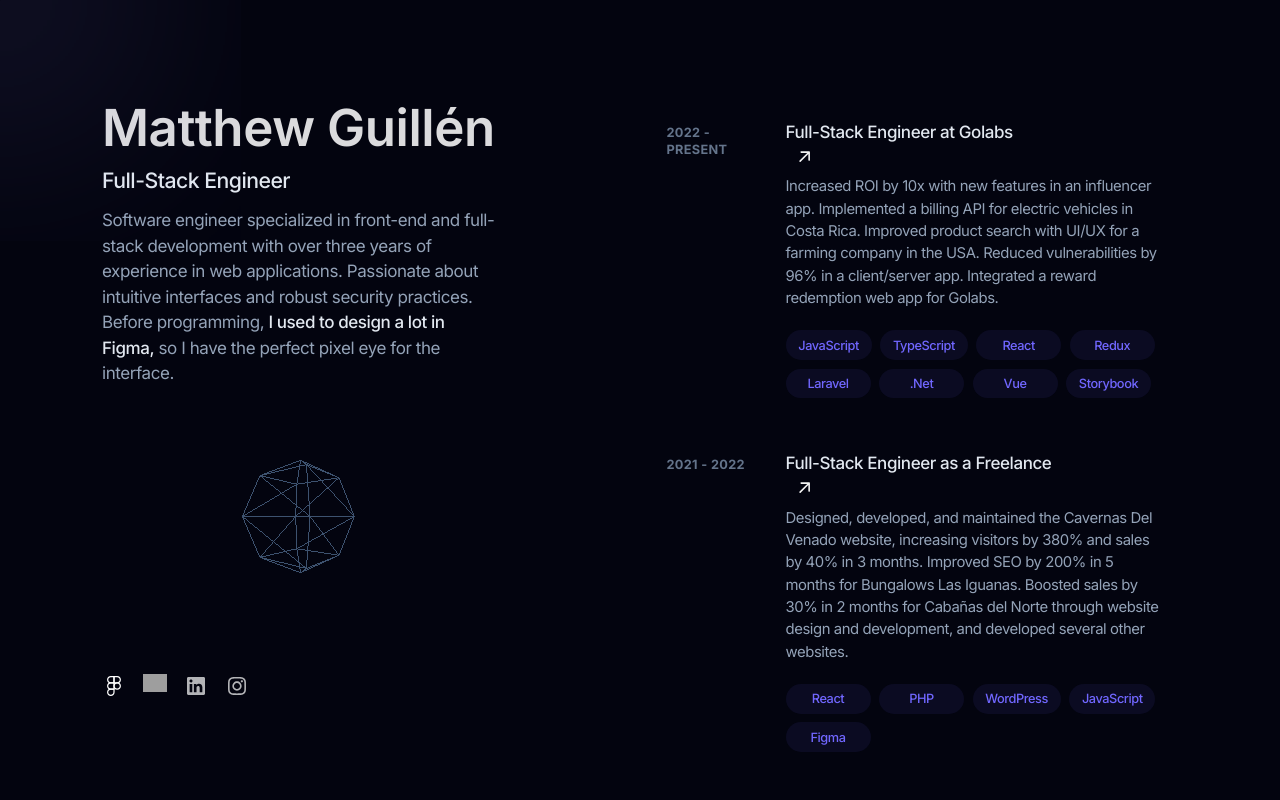
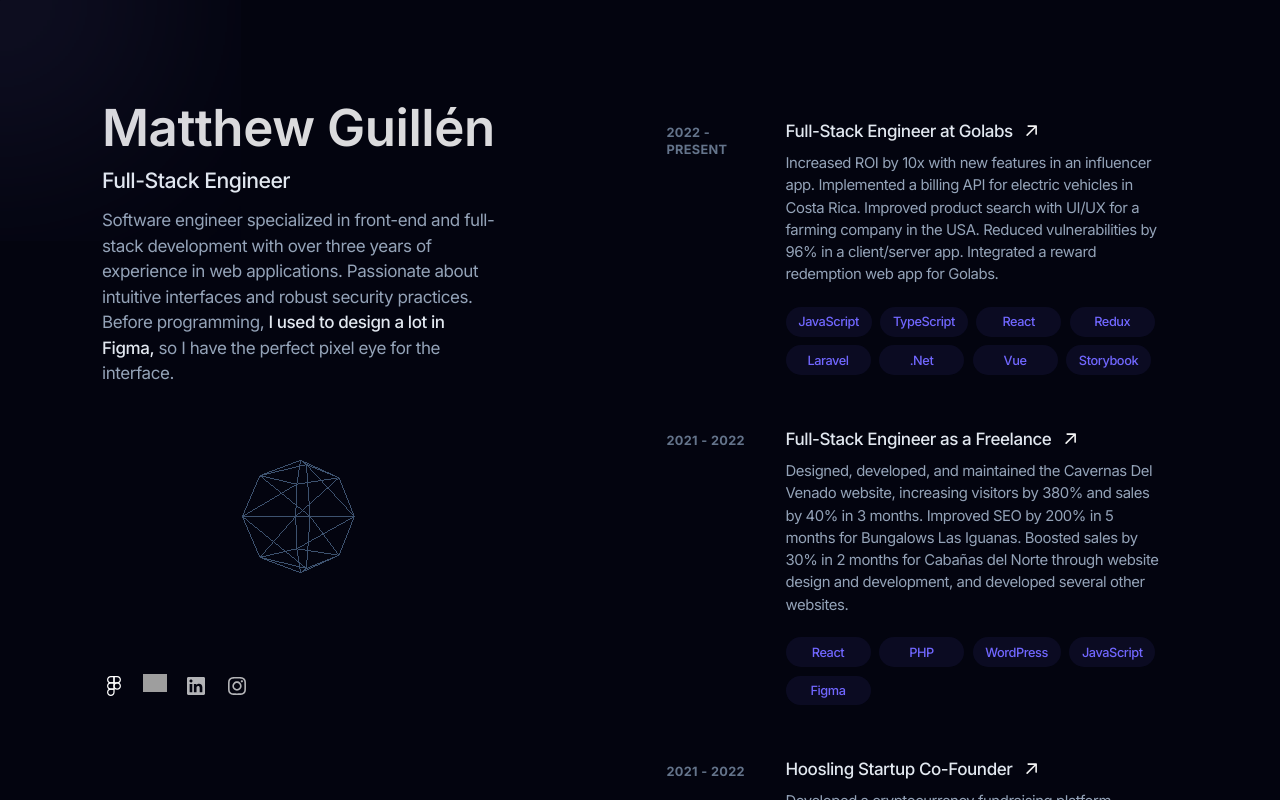
Before and after one commit to matthewvogas/matthewvogas, a Next.js app: page / in a window 1280 px wide. Built offline with nearby package versions, Linux system fonts and the light colour scheme; grey boxes are pictures that could not be loaded.

Commit message:
url fixes

```diff
--- a/app/components/experience/ExperienceCard.tsx
+++ b/app/components/experience/ExperienceCard.tsx
@@ -20,19 +20,17 @@ interface Props {
     url: string
 }
 
-export const ExperienceCard = ({ startDate, endDate, name, description, stack, items }: Props) => {
+export const ExperienceCard = ({ startDate, endDate, name, description, stack, items, url }: Props) => {
     return (
         <div className="group flex flex-col lg:flex-row gap-4 rounded w-full mb-4 lg:p-4 border border-transparent custom-border-gradient lg:hover:shadow-sm lg:hover:bg-[#928ec40a] transition-colors duration-200">
             <div className=" min-w-24 z-10 mb-2 mt-1 text-xs font-bold uppercase tracking-wide text-slate-500 sm:col-span-2">
                 <label>{startDate} - {endDate}</label>
             </div>
             <div>
-                <div className="flex">
-                    <Link href={""}>
-                        <h3 className="group-hover:text-[#7167ff] font-medium leading-snug text-slate-200 inline-block">{name}</h3>
-                        <svg xmlns="http://www.w3.org/2000/svg" viewBox="0 0 20 20" fill="currentColor" className="group-hover:translate-x-1 group-hover:-translate-y-1 transition-transform duration-200 ml-2 max-h-5 max-w-5 h-5 w-5" aria-hidden="true"><path fill-rule="evenodd" d="M5.22 14.78a.75.75 0 001.06 0l7.22-7.22v5.69a.75.75 0 001.5 0v-7.5a.75.75 0 00-.75-.75h-7.5a.75.75 0 000 1.5h5.69l-7.22 7.22a.75.75 0 000 1.06z" clip-rule="evenodd"></path></svg>
-                    </Link>
-                </div>
+                <Link href={url} className="flex">
+                    <h3 className="group-hover:text-[#7167ff] font-medium leading-snug text-slate-200 inline-block">{name}</h3>
+                    <svg xmlns="http://www.w3.org/2000/svg" viewBox="0 0 20 20" fill="currentColor" className="group-hover:translate-x-1 group-hover:-translate-y-1 transition-transform duration-200 ml-2 max-h-5 max-w-5 h-5 w-5" aria-hidden="true"><path fill-rule="evenodd" d="M5.22 14.78a.75.75 0 001.06 0l7.22-7.22v5.69a.75.75 0 001.5 0v-7.5a.75.75 0 00-.75-.75h-7.5a.75.75 0 000 1.5h5.69l-7.22 7.22a.75.75 0 000 1.06z" clip-rule="evenodd"></path></svg>
+                </Link>
                 <p className="mt-2 text-sm leading-normal text-slate-400">{description}</p>
                 <ExternalLinks items={items} />
                 <div className="flex gap-2 flex-wrap mt-3">
--- a/app/components/projects/ProjectCard.tsx
+++ b/app/components/projects/ProjectCard.tsx
@@ -20,17 +20,18 @@ interface Props {
     name: string,
     description: string,
     image: StaticImageData,
-    items?: Item[]
+    items?: Item[],
+    url: string
 }
 
-export const ProjectCard = ({ name, description, image, items }: Props) => {
+export const ProjectCard = ({ name, description, image, items, url }: Props) => {
     return (
         <div className="group flex flex-col lg:flex-row gap-4 rounded w-full mb-4 lg:p-4 border border-transparent custom-border-gradient lg:hover:shadow-sm lg:hover:bg-[#928ec40a] transition-colors duration-200">
             <div>
                 <Image src={image} alt={""} className="h-full max-w-32 rounded-md object-cover" />
             </div>
             <div>
-                <Link className="flex" href={""}>
+                <Link className="flex" href={url}>
                     <h3 className="group-hover:text-[#7167ff] font-medium leading-snug text-slate-200 inline-block">{name}</h3>
                     <svg xmlns="http://www.w3.org/2000/svg" viewBox="0 0 20 20" fill="currentColor" className="group-hover:translate-x-1 group-hover:-translate-y-1 transition-transform duration-200 ml-2 max-h-5 max-w-5 h-5 w-5" aria-hidden="true"><path fill-rule="evenodd" d="M5.22 14.78a.75.75 0 001.06 0l7.22-7.22v5.69a.75.75 0 001.5 0v-7.5a.75.75 0 00-.75-.75h-7.5a.75.75 0 000 1.5h5.69l-7.22 7.22a.75.75 0 000 1.06z" clip-rule="evenodd"></path></svg>
                 </Link>
--- a/app/page.tsx
+++ b/app/page.tsx
@@ -54,7 +54,7 @@ export default function Home() {
         <div className='relative z-0 hover-opacity-others'>
           {projects.map((project, index) => (
             <div className="child" key={index}>
-              <ProjectCard name={project.name} description={project.description} image={project.image} items={project.items} />
+              <ProjectCard name={project.name} description={project.description} image={project.image} items={project.items} url={project.url} />
             </div>
           ))}
         </div>
```
